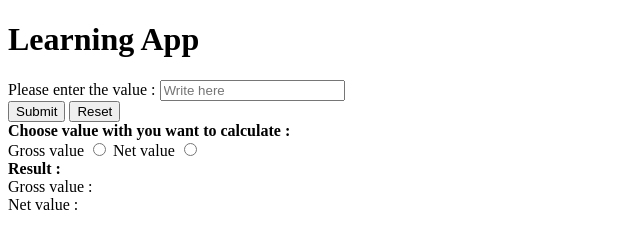
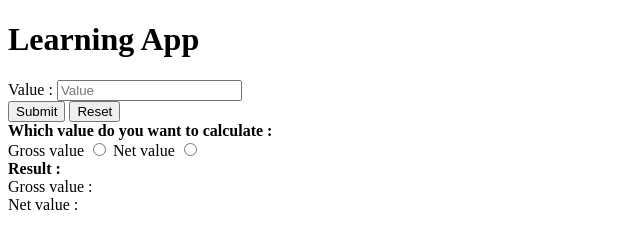
Before and after one commit to Piotr-code-tech/learning-app, a plain HTML site: page src/index.html in a window 1280 px wide. Shown: the whole page, without its empty margins (0-640 px from the left). Drawn offline with Linux system fonts and the light colour scheme.

Commit message:
corrected version 1

```diff
--- a/src/index.html
+++ b/src/index.html
@@ -5,27 +5,29 @@
     <h1>Learning App</h1>
 </head>
 <body>
-<form>  <!--I don't know what to do with metod attribut, it should be get or post now I don't write that -->
+<div>
     <div>
-        <label for="value">Please enter the value :</label>
-        <input type="number" name="value" id="value" min="1" placeholder="Write here"  required>
+        <label for="value">Value :</label>
+        <input type="number" name="value" id="value" min="1" placeholder="Value"  required>
     </div>
     <div>
-        <button type="submit">Submit</button>
-        <button type="reset">Reset</button>
+        <button>Submit</button>
+        <button>Reset</button>
     </div>
-    <b>Choose value with you want to calculate :</b>
+    <strong>Which value do you want to calculate :</strong>
     <div>
         <label for="g_value">Gross value</label>
         <input type="radio" name="g/n_value" id="g_value" value="g_value">
         <label for="n_value">Net value</label>
         <input type="radio" name="g/n_value" id="n_value" value="n_value">
     </div>
-    <b>Result :</b>
+    <strong>Result :</strong>
     <div>
-        <label>Gross value :</label><br>
+        <label>Gross value :</label>
+        <span class="gross"></span><br>
         <label>Net value :</label>
+        <span class="net"></span>
     </div>
-</form>
+</div>
 </body>
 </html>
```
